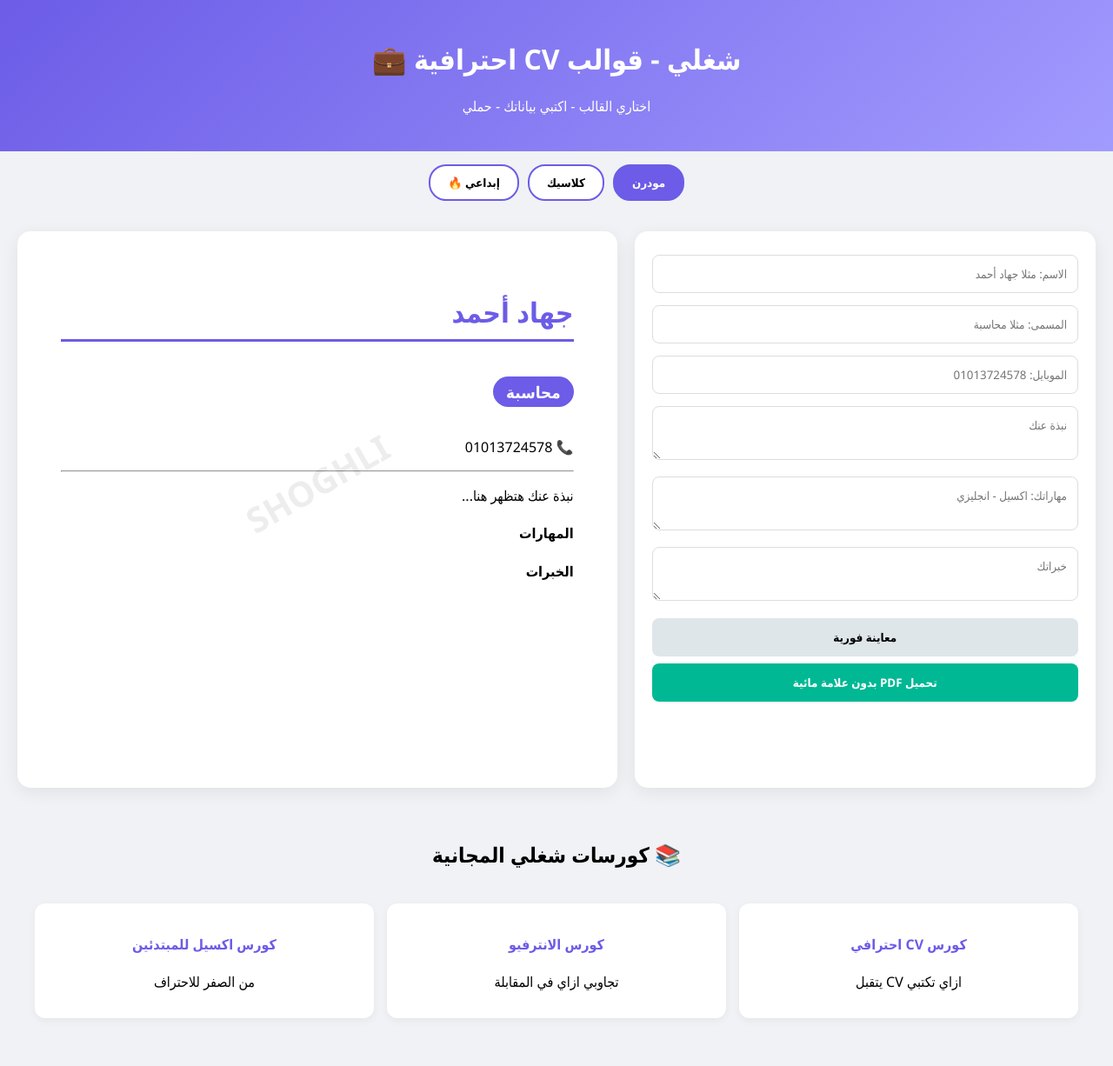
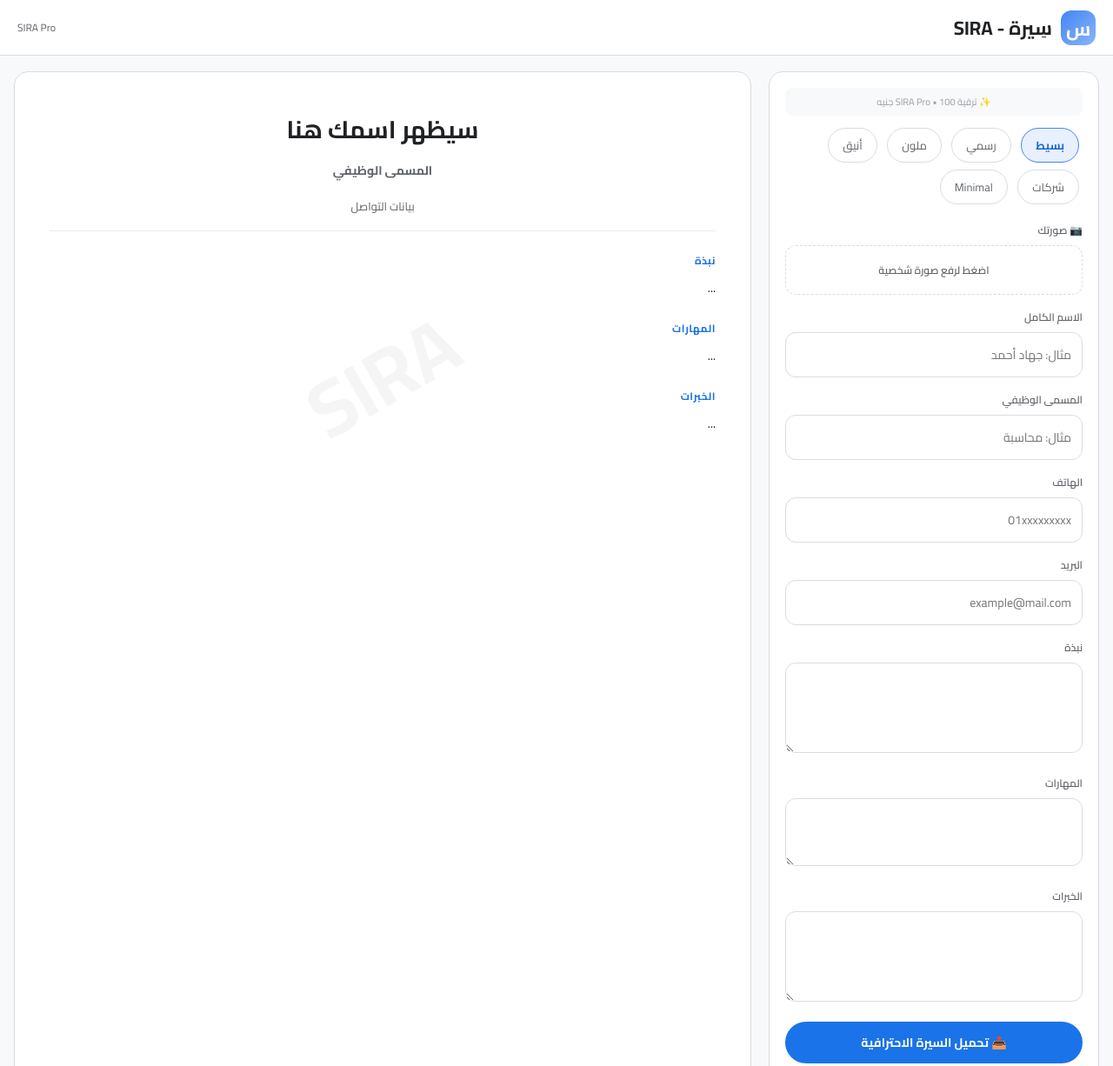
Before and after one commit to gehadcom887-code/shoghli, a plain HTML site: page index.html in a window 1280 px wide. Shown: the top 1226 px of the page at 87% size. Drawn offline with Linux system fonts and the light colour scheme.

Commit message:
Update index.html

```diff
--- a/index.html
+++ b/index.html
@@ -3,113 +3,136 @@
 <head>
 <meta charset="UTF-8">
 <meta name="viewport" content="width=device-width, initial-scale=1.0">
-<title>شغلي - قوالب CV احترافية</title>
+<meta name="theme-color" content="#4285f4">
+<title>سِيرة - SIRA | منشئ السيرة الذاتية الاحترافي</title>
+<link href="https://fonts.googleapis.com/css2?family=Cairo:wght@400;600;700&display=swap" rel="stylesheet">
+<script src="https://cdnjs.cloudflare.com/ajax/libs/html2pdf.js/0.10.1/html2pdf.bundle.min.js"></script>
 <style>
-*{box-sizing:border-box;font-family:'Segoe UI',Tahoma}
-body{background:#f0f2f5;margin:0;padding:0}
-header{background:linear-gradient(135deg,#6c5ce7,#a29bfe);color:white;padding:25px;text-align:center}
-.templates{display:flex;gap:10px;justify-content:center;margin:15px;flex-wrap:wrap}
-.t-btn{padding:10px 20px;border:2px solid #6c5ce7;background:white;border-radius:20px;cursor:pointer;font-weight:bold}
-.t-btn.active{background:#6c5ce7;color:white}
-.builder{display:grid;grid-template-columns:1fr 1.3fr;gap:20px;padding:20px}
-@media(max-width:900px){.builder{grid-template-columns:1fr}}
-.form,.cv-area{background:white;padding:20px;border-radius:15px;box-shadow:0 5px 20px rgba(0,0,0,.07)}
-input,textarea{width:100%;padding:12px;margin:7px 0;border:1px solid #ddd;border-radius:8px}
-button.main{width:100%;padding:13px;border:none;border-radius:8px;font-weight:bold;cursor:pointer;margin-top:8px}
-.preview{background:#dfe6e9}
-.download{background:#00b894;color:white}
-.cv{padding:30px;min-height:600px;position:relative;transition:.3s}
-#watermark{position:absolute;top:45%;left:50%;transform:translate(-50%,-50%) rotate(-30deg);font-size:40px;color:rgba(0,0,0,0.07);font-weight:bold}
-/* قالب 1 مودرن */
-.template-modern #p-name{color:#6c5ce7;border-bottom:3px solid #6c5ce7;padding-bottom:10px}
-.template-modern #p-title{background:#6c5ce7;color:white;display:inline-block;padding:5px 15px;border-radius:20px}
-/* قالب 2 كلاسيك */
-.template-classic{border-right:5px solid #2d3436}
-.template-classic #p-name{color:#2d3436}
-.template-classic #p-title{color:#636e72;border-bottom:2px solid #ddd}
-/* قالب 3 ابداعي */
-.template-creative{background:linear-gradient(to bottom,#f9f9ff 0%,#ffffff 100%)}
-.template-creative #p-name{background:linear-gradient(135deg,#e84393,#6c5ce7);-webkit-background-clip:text;-webkit-text-fill-color:transparent;font-size:32px}
-.pay-box{background:#fff8e1;border:2px dashed #fdcb6e;padding:15px;border-radius:12px;text-align:center;margin-top:15px;display:none}
-.num{background:#2d3436;color:#fff;padding:10px;border-radius:8px;font-size:20px;margin:10px 0}
-.courses{padding:20px;display:grid;grid-template-columns:repeat(auto-fit,minmax(200px,1fr));gap:15px}
-.course{background:white;padding:15px;border-radius:12px;text-align:center;box-shadow:0 3px 10px rgba(0,0,0,.05)}
-.course h4{color:#6c5ce7}
+*{box-sizing:border-box;margin:0;padding:0;font-family:'Cairo',sans-serif}
+body{background:#f8f9fa;color:#202124}
+.header{height:64px;background:white;border-bottom:1px solid #dadce0;display:flex;align-items:center;padding:0 20px;gap:12px;position:sticky;top:0;z-index:100}
+.logo{display:flex;align-items:center;gap:10px;font-size:22px;font-weight:700;color:#202124}
+.logo-icon{width:40px;height:40px;background:linear-gradient(135deg,#4285f4,#8ab4f8);border-radius:12px;display:grid;place-items:center;color:white;font-weight:800}
+.main{display:flex;max-width:1350px;margin:18px auto;gap:20px;padding:0 16px;flex-wrap:wrap}
+.left{width:380px;background:white;border-radius:16px;border:1px solid #dadce0;padding:18px;height:fit-content;position:sticky;top:84px}
+.right{flex:1;min-width:360px;background:white;border-radius:16px;border:1px solid #dadce0;overflow:hidden;min-height:820px}
+.chip{padding:7px 16px;border-radius:20px;border:1px solid #dadce0;background:white;font-size:13px;cursor:pointer;color:#5f6368;margin:4px;display:inline-block}
+.chip.active{background:#e8f0fe;border-color:#4285f4;color:#1967d2;font-weight:700}
+.field{margin-bottom:14px}
+.field label{font-size:12px;color:#5f6368;display:block;margin-bottom:6px;font-weight:600}
+.field input,.field textarea{width:100%;padding:12px;border:1px solid #dadce0;border-radius:12px;font-size:14px;outline:none}
+.field input:focus,.field textarea:focus{border-color:#4285f4;box-shadow:0 0 0 3px #e8f0fe}
+.upload{border:1.5px dashed #dadce0;border-radius:12px;padding:16px;text-align:center;cursor:pointer;color:#5f6368;display:block}
+.btn{width:100%;height:48px;border:none;border-radius:24px;background:#1a73e8;color:white;font-weight:700;font-size:14px;cursor:pointer;display:flex;align-items:center;justify-content:center;gap:8px}
+.btn.sec{background:#f1f3f4;color:#202124;margin-top:8px}
+.doc{padding:40px;min-height:700px;position:relative}
+.doc::after{content:'SIRA';position:absolute;top:50%;left:50%;transform:translate(-50%,-50%) rotate(-30deg);font-size:90px;color:rgba(0,0,0,.04);font-weight:800;pointer-events:none}
+.doc-photo{width:100px;height:100px;border-radius:50%;object-fit:cover;display:none;margin:0 auto 16px;border:3px solid #e8f0fe}
+.doc h1{font-size:28px;font-weight:700;text-align:center}
+.doc h2{font-size:14px;color:#5f6368;text-align:center;margin:8px 0 16px}
+.doc hr{border:none;border-top:1px solid #e8eaed;margin:16px 0}
+.doc h3{font-size:12px;color:#1a73e8;font-weight:700;margin:22px 0 8px;letter-spacing:0.5px}
+.doc p{font-size:14px;line-height:1.8;white-space:pre-wrap}
+.price-tag{font-size:11px;color:#9aa0a6;text-align:center;margin-bottom:10px;background:#f8f9fa;padding:6px;border-radius:8px}
+.modal{position:fixed;inset:0;background:rgba(0,0,0,.55);z-index:999;display:none;align-items:center;justify-content:center;padding:16px}
+.modal-box{background:white;border-radius:20px;padding:24px;max-width:400px;width:100%;max-height:90vh;overflow:auto}
+.input-modal{width:100%;padding:12px;border:1px solid #dadce0;border-radius:12px;margin:8px 0;font-size:14px}
 </style>
 </head>
 <body>
-<header>
-<h1>شغلي - قوالب CV احترافية 💼</h1>
-<p>اختاري القالب - اكتبي بياناتك - حملي</p>
-</header>
-
-<div class="templates">
-<button class="t-btn active" onclick="setTemplate('modern')">مودرن</button>
-<button class="t-btn" onclick="setTemplate('classic')">كلاسيك</button>
-<button class="t-btn" onclick="setTemplate('creative')">إبداعي 🔥</button>
+<div class="header"><div class="logo"><div class="logo-icon">س</div> سِيرة - SIRA</div><div style="margin-right:auto;font-size:12px;color:#5f6368">SIRA Pro</div></div>
+<div class="main">
+<div class="left">
+<div class="price-tag">✨ ترقية SIRA Pro • 100 جنيه</div>
+<div style="margin-bottom:14px">
+<span class="chip active" id="c-modern" onclick="setT('modern')">بسيط</span>
+<span class="chip" id="c-classic" onclick="setT('classic')">رسمي</span>
+<span class="chip" id="c-creative" onclick="setT('creative')">ملون</span>
+<span class="chip" id="c-elegant" onclick="setT('elegant')">أنيق</span>
+<span class="chip" id="c-corporate" onclick="setT('corporate')">شركات</span>
+<span class="chip" id="c-minimal" onclick="setT('minimal')">Minimal</span>
+</div>
+<div class="field"><label>📷 صورتك</label><label class="upload"><input type="file" id="pInput" hidden accept="image/*">اضغط لرفع صورة شخصية</label></div>
+<div class="field"><label>الاسم الكامل</label><input id="iName" placeholder="مثال: جهاد أحمد" oninput="upd()"></div>
+<div class="field"><label>المسمى الوظيفي</label><input id="iJob" placeholder="مثال: محاسبة" oninput="upd()"></div>
+<div class="field"><label>الهاتف</label><input id="iPhone" placeholder="01xxxxxxxxx" oninput="upd()"></div>
+<div class="field"><label>البريد</label><input id="iEmail" placeholder="example@mail.com" oninput="upd()"></div>
+<div class="field"><label>نبذة</label><textarea id="iAbout" rows="3" oninput="upd()"></textarea></div>
+<div class="field"><label>المهارات</label><textarea id="iSkills" rows="2" oninput="upd()"></textarea></div>
+<div class="field"><label>الخبرات</label><textarea id="iExp" rows="3" oninput="upd()"></textarea></div>
+<button class="btn" onclick="openPay()">📥 تحميل السيرة الاحترافية</button>
+<button class="btn sec" onclick="clearAll()">مسح البيانات</button>
+</div>
+<div class="right"><div id="cv" class="doc">
+<img id="cvPhoto" class="doc-photo">
+<h1 id="cvName">سيظهر اسمك هنا</h1>
+<h2 id="cvJob">المسمى الوظيفي</h2>
+<div id="cvContact" style="text-align:center;font-size:13px;color:#5f6368">بيانات التواصل</div>
+<hr>
+<h3>نبذة</h3><p id="cvAbout">...</p>
+<h3>المهارات</h3><p id="cvSkills">...</p>
+<h3>الخبرات</h3><p id="cvExp">...</p>
+</div></div>
 </div>
 
-<div class="builder">
-<div class="form">
-<input id="name" placeholder="الاسم: مثلا جهاد أحمد" oninput="update()">
-<input id="title" placeholder="المسمى: مثلا محاسبة" oninput="update()">
-<input id="phone" placeholder="الموبايل: 01013724578" oninput="update()">
-<textarea id="about" placeholder="نبذة عنك" oninput="update()"></textarea>
-<textarea id="skills" placeholder="مهاراتك: اكسيل - انجليزي" oninput="update()"></textarea>
-<textarea id="exp" placeholder="خبراتك" oninput="update()"></textarea>
-<button class="main preview" onclick="update()">معاينة فورية</button>
-<button class="main download" onclick="showPay()">تحميل PDF بدون علامة مائية</button>
-<div id="pay" class="pay-box">
-<h3>🔒 النسخة الاحترافية - 30ج</h3>
-<div class="num">01013724578</div>
-<p>فودافون كاش - ابعتي سكرين شوت</p>
-<button class="main" style="background:#e84393;color:white" onclick="alert('تمام! حولي على 01013724578 وابعتي سكرين شوت على واتساب نفس الرقم وهنبعتلك الملف بدون علامة مائية فورا')">لقد دفعت</button>
+<div id="payModal" class="modal">
+<div class="modal-box">
+<div style="text-align:center"><div style="font-size:48px">✨</div>
+<h3>ترقية إلى SIRA Pro</h3>
+<p style="font-size:13px;color:#5f6368">احصلي على نسختك الاحترافية بدون علامة مائية</p></div>
+<div style="background:#f8f9fa;border-radius:12px;padding:14px;margin:14px 0;border:1px solid #e8eaed">
+<p style="font-size:13px;color:#202124"><b>خطوات التفعيل:</b><br>
+1- حولي 100 جنيه فودافون كاش على:<br>
+<span style="font-size:18px;font-weight:800;color:#1a73e8">01013724578</span><br>
+2- انسخي رقم العملية من رسالة فودافون كاش<br>
+3- املي البيانات تحت</p>
 </div>
-</div>
-
-<div class="cv-area">
-<div id="cv" class="cv template-modern">
-<h1 id="p-name">جهاد أحمد</h1>
-<h3 id="p-title">محاسبة</h3>
-<p><strong>📞</strong> <span id="p-phone">01013724578</span></p>
-<hr>
-<p id="p-about">نبذة عنك هتظهر هنا...</p>
-<h4>المهارات</h4>
-<p id="p-skills"></p>
-<h4>الخبرات</h4>
-<p id="p-exp"></p>
-<div id="watermark">SHOGHLI</div>
+<input id="transId" class="input-modal" placeholder="رقم العملية / Transaction ID">
+<input id="senderPhone" class="input-modal" placeholder="رقمك اللي حولتي منه">
+<input id="clientNameModal" class="input-modal" placeholder="اسمك في السيرة">
+<a id="waLink" href="#" target="_blank" style="display:flex;align-items:center;justify-content:center;gap:8px;width:100%;height:48px;background:#25D366;color:white;border-radius:24px;text-decoration:none;font-weight:700;margin-top:12px">📱 تفعيل واتساب + إرسال البيانات</a>
+<p style="font-size:11px;color:#9aa0a6;text-align:center;margin-top:12px">سنتأكد من رقم العملية في فودافون كاش خلال دقائق ونرسل لك الـ PDF النضيف</p>
+<div style="margin-top:16px;border-top:1px solid #eee;padding-top:12px">
+<button onclick="downloadFree()" style="width:100%;height:44px;border:1px solid #dadce0;border-radius:24px;background:white;cursor:pointer;font-size:13px">تحميل نسخة مجانية بعلامة مائية</button>
+<button onclick="document.getElementById('payModal').style.display='none'" style="width:100%;border:none;background:none;color:#5f6368;margin-top:8px;cursor:pointer;font-size:12px">إغلاق</button>
 </div>
 </div>
 </div>
 
-<div style="padding:20px">
-<h2 style="text-align:center">📚 كورسات شغلي المجانية</h2>
-<div class="courses">
-<div class="course"><h4>كورس CV احترافي</h4><p>ازاي تكتبي CV يتقبل</p></div>
-<div class="course"><h4>كورس الانترفيو</h4><p>تجاوبي ازاي في المقابلة</p></div>
-<div class="course"><h4>كورس اكسيل للمبتدئين</h4><p>من الصفر للاحتراف</p></div>
-</div>
-</div>
-
 <script>
-function update(){
-document.getElementById('p-name').innerText=document.getElementById('name').value||'جهاد أحمد';
-document.getElementById('p-title').innerText=document.getElementById('title').value||'المسمى الوظيفي';
-document.getElementById('p-phone').innerText=document.getElementById('phone').value||'01013724578';
-document.getElementById('p-about').innerText=document.getElementById('about').value;
-document.getElementById('p-skills').innerText=document.getElementById('skills').value;
-document.getElementById('p-exp').innerText=document.getElementById('exp').value;
+function setT(t){document.querySelectorAll('.chip').forEach(c=>c.classList.remove('active'));document.getElementById('c-'+t).classList.add('active');}
+function upd(){
+document.getElementById('cvName').innerText=document.getElementById('iName').value||'سيظهر اسمك هنا';
+document.getElementById('cvJob').innerText=document.getElementById('iJob').value||'المسمى الوظيفي';
+let c=[]; if(document.getElementById('iPhone').value) c.push(document.getElementById('iPhone').value);
+if(document.getElementById('iEmail').value) c.push(document.getElementById('iEmail').value);
+document.getElementById('cvContact').innerText=c.length?c.join(' • '):'بيانات التواصل';
+document.getElementById('cvAbout').innerText=document.getElementById('iAbout').value||'...';
+document.getElementById('cvSkills').innerText=document.getElementById('iSkills').value||'...';
+document.getElementById('cvExp').innerText=document.getElementById('iExp').value||'...';
+if(document.getElementById('iName').value) document.getElementById('clientNameModal').value=document.getElementById('iName').value;
 }
-function setTemplate(t){
-document.getElementById('cv').className='cv template-'+t;
-document.querySelectorAll('.t-btn').forEach(b=>b.classList.remove('active'));
-event.target.classList.add('active');
-}
-function showPay(){
-update();
-document.getElementById('pay').style.display='block';
-document.getElementById('pay').scrollIntoView({behavior:'smooth'});
+document.getElementById('pInput').addEventListener('change',e=>{
+const f=e.target.files[0]; if(!f) return;
+const r=new FileReader();
+r.onload=ev=>{const img=document.getElementById('cvPhoto'); img.src=ev.target.result; img.style.display='block';};
+r.readAsDataURL(f);
+});
+function clearAll(){document.querySelectorAll('.left input,.left textarea').forEach(el=>{if(el.type!='file') el.value='';});document.getElementById('cvPhoto').style.display='none';upd();}
+function openPay(){upd();document.getElementById('payModal').style.display='flex';}
+document.getElementById('waLink').addEventListener('click', function(e){
+const trans=document.getElementById('transId').value.trim();
+const sender=document.getElementById('senderPhone').value.trim();
+const name=document.getElementById('clientNameModal').value.trim()||document.getElementById('iName').value||'عميل';
+if(!trans){alert('من فضلك اكتبي رقم العملية اللي جالك في رسالة فودافون كاش');e.preventDefault();return;}
+if(!sender){alert('من فضلك اكتبي الرقم اللي حولتي منه');e.preventDefault();return;}
+const msg=encodeURIComponent(`مرحبا SIRA Pro ✨%0A%0Aتم تحويل 100 جنيه فودافون كاش%0A%0A📌 البيانات:%0A- الاسم: ${name}%0A- الرقم اللي حولت منه: ${sender}%0A- رقم العملية: ${trans}%0A%0Aممكن تبعتيلي الـ PDF بدون علامة مائية؟`);
+this.href=`https://wa.me/201013724578?text=${msg}`;
+});
+function downloadFree(){
+document.getElementById('payModal').style.display='none';
+const el=document.getElementById('cv');
+html2pdf().set({margin:0.3,filename:'SIRA-Free.pdf',image:{type:'jpeg',quality:0.98},html2canvas:{scale:2},jsPDF:{unit:'in',format:'a4'}}).from(el).save();
 }
 </script>
 </body>
```
